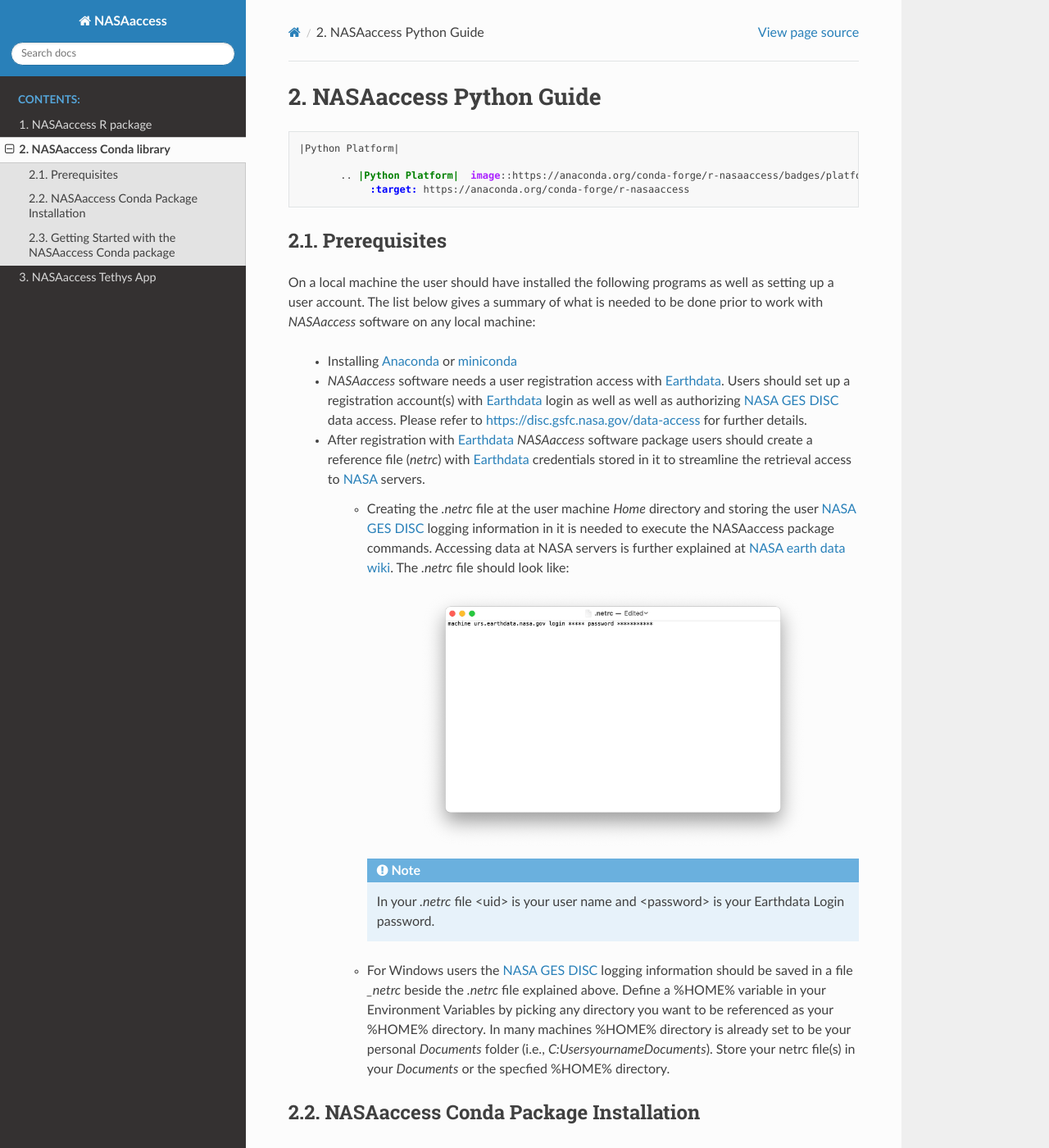
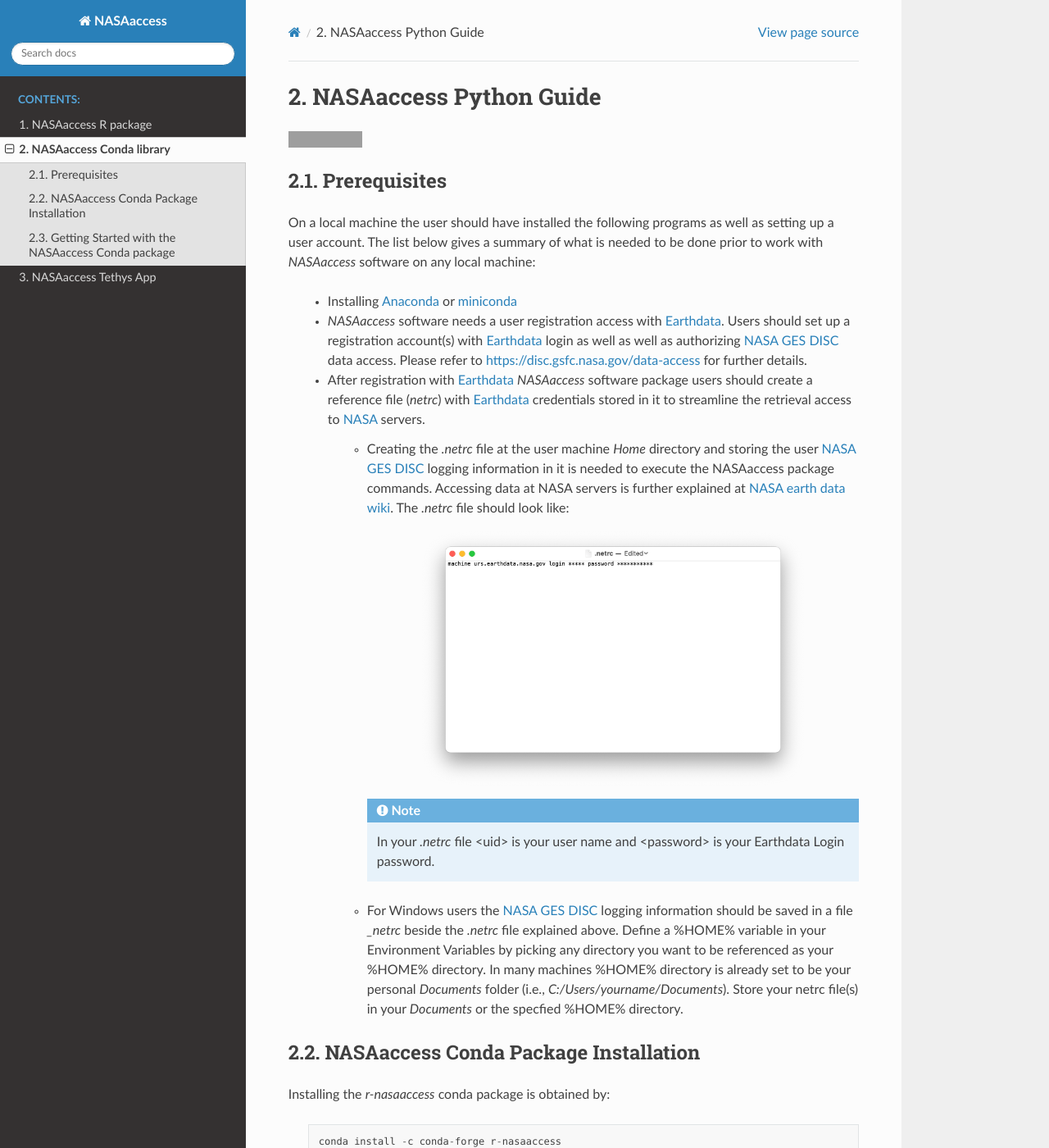
Before and after one commit to imohamme/NASAaccess, a Sphinx documentation site: the page built from docs/nasaaccess_python.rst, in a window 1280 px wide and 1400 px high. Shown: the whole window at 82% size. Built offline with Sphinx 7.4.7 and the Read the Docs theme 2.0.0, drawn with Linux system fonts in a browser that asks for light colours; grey boxes are pictures that could not be loaded.

Commit message:
adding read the doc 100

```diff
--- a/docs/index.rst
+++ b/docs/index.rst
@@ -6,6 +6,12 @@
 Welcome to NASAaccess's documentation!
 ======================================
 
+`**Ibrahim Mohammed** <https://science.gsfc.nasa.gov/sed/bio/ibrahim.mohammed>`_
+
+
+.. image:: https://info.orcid.org/wp-content/uploads/2019/11/orcid_16x16.png
+   :target: https://orcid.org/0000-0002-6542-319X
+   :alt: Ibrahim Mohammed's ORCID
 
 About
 =====
--- a/docs/nasaaccess_python.rst
+++ b/docs/nasaaccess_python.rst
@@ -3,12 +3,9 @@
 ===============================
 
 
-.. code:: rst
-
-            |Python Platform|
-
-                   .. |Python Platform|  image::https://anaconda.org/conda-forge/r-nasaaccess/badges/platforms.svg
-                        :target: https://anaconda.org/conda-forge/r-nasaaccess
+.. image:: https://anaconda.org/conda-forge/r-nasaaccess/badges/platforms.svg
+   :target: https://anaconda.org/conda-forge/r-nasaaccess
+   :alt: Platform
 
 
 
@@ -38,7 +35,7 @@
                   In your *.netrc* file <uid> is your user name and <password> is your Earthdata Login password.
 
 
-      * For Windows users the `NASA <https://www.nasa.gov/>`_ `GES DISC <https://disc.gsfc.nasa.gov/>`_ logging information should be saved in a file *\_netrc* beside the *.netrc* file explained above. Define a %HOME% variable in your Environment Variables by picking any directory you want to be referenced as your %HOME% directory. In many machines %HOME% directory is already set to be your personal `Documents` folder (i.e., `C:\Users\yourname\Documents`). Store your netrc file(s) in your `Documents` or the specfied %HOME% directory.
+      * For Windows users the `NASA <https://www.nasa.gov/>`_ `GES DISC <https://disc.gsfc.nasa.gov/>`_ logging information should be saved in a file *\_netrc* beside the *.netrc* file explained above. Define a %HOME% variable in your Environment Variables by picking any directory you want to be referenced as your %HOME% directory. In many machines %HOME% directory is already set to be your personal `Documents` folder (i.e., `C:\/Users\/yourname\/Documents`). Store your netrc file(s) in your `Documents` or the specfied %HOME% directory.
 
 
 NASAaccess Conda Package Installation
```
Also changed, not shown: docs/nasaaccess_tethys.rst (+20 -25 lines), 11 other files.
